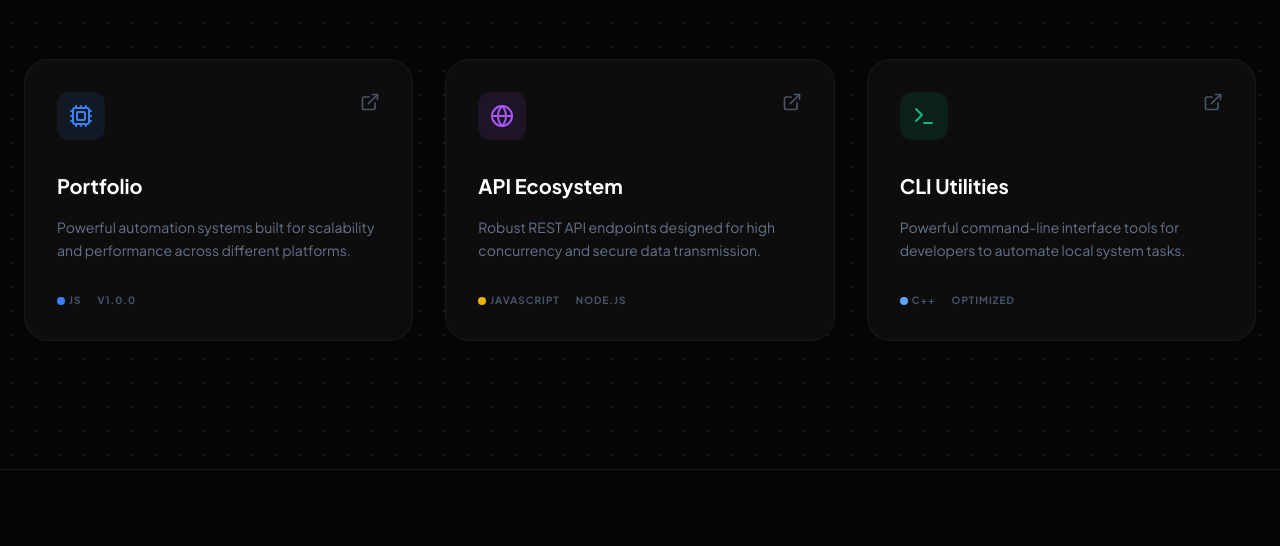
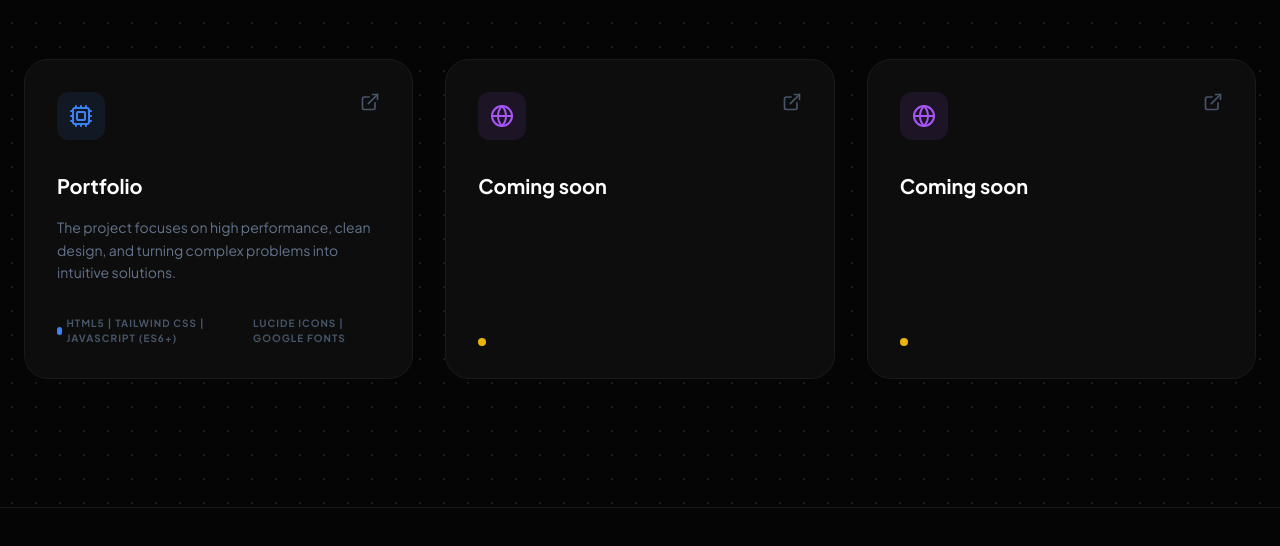
Before and after one commit to nadinadamsana11/my-portfolio, a plain HTML site: page index.html in a window 1280 px wide. Shown: the part 2557-3103 px from the top of the page. Drawn offline with nearby package versions, Linux system fonts and the light colour scheme.

Commit message:
Update index.html

```diff
--- a/index.html
+++ b/index.html
@@ -295,11 +295,11 @@
                     </div>
                     <h3 class="text-xl font-bold text-white mb-4 group-hover:text-blue-500 transition">Portfolio</h3>
                     <p class="text-sm text-slate-500 leading-relaxed mb-8 flex-grow">
-                        Powerful automation systems built for scalability and performance across different platforms.
+                        The project focuses on high performance, clean design, and turning complex problems into intuitive solutions.
                     </p>
                     <div class="flex items-center gap-4 text-[10px] font-bold text-slate-600 uppercase tracking-widest">
-                        <span class="flex items-center gap-1"><span class="w-2 h-2 rounded-full bg-blue-500"></span> JS</span>
-                        <span>v1.0.0</span>
+                        <span class="flex items-center gap-1"><span class="w-2 h-2 rounded-full bg-blue-500"></span> HTML5 | Tailwind CSS | JavaScript (ES6+)</span>
+                        <span>Lucide Icons | Google Fonts</span>
                     </div>
                 </div>
 
@@ -311,33 +311,34 @@
                         </div>
                         <a href="https://github.com/nadinadamsana11" target="_blank" class="text-slate-600 hover:text-white transition"><i data-lucide="external-link" class="w-5 h-5"></i></a>
                     </div>
-                    <h3 class="text-xl font-bold text-white mb-4 group-hover:text-purple-500 transition">API Ecosystem</h3>
+                    <h3 class="text-xl font-bold text-white mb-4 group-hover:text-purple-500 transition">Coming soon</h3>
                     <p class="text-sm text-slate-500 leading-relaxed mb-8 flex-grow">
-                        Robust REST API endpoints designed for high concurrency and secure data transmission.
+                        <!-- Description -->
                     </p>
                     <div class="flex items-center gap-4 text-[10px] font-bold text-slate-600 uppercase tracking-widest">
-                        <span class="flex items-center gap-1"><span class="w-2 h-2 rounded-full bg-yellow-500"></span> JavaScript</span>
-                        <span>Node.js</span>
+                        <span class="flex items-center gap-1"><span class="w-2 h-2 rounded-full bg-yellow-500"></span> <!-- Language--></span>
+                        <span><!-- Version --> </span>
                     </div>
                 </div>
 
                 <!-- Project Card -->
                 <div class="card-dark rounded-3xl p-8 flex flex-col group">
                     <div class="flex justify-between items-start mb-8">
-                        <div class="w-12 h-12 rounded-xl bg-emerald-500/10 flex items-center justify-center text-emerald-500 group-hover:bg-emerald-600 group-hover:text-white transition-all">
-                            <i data-lucide="terminal"></i>
+                        <div class="w-12 h-12 rounded-xl bg-purple-500/10 flex items-center justify-center text-purple-500 group-hover:bg-purple-600 group-hover:text-white transition-all">
+                            <i data-lucide="globe"></i>
                         </div>
                         <a href="https://github.com/nadinadamsana11" target="_blank" class="text-slate-600 hover:text-white transition"><i data-lucide="external-link" class="w-5 h-5"></i></a>
                     </div>
-                    <h3 class="text-xl font-bold text-white mb-4 group-hover:text-emerald-500 transition">CLI Utilities</h3>
+                    <h3 class="text-xl font-bold text-white mb-4 group-hover:text-purple-500 transition">Coming soon</h3>
                     <p class="text-sm text-slate-500 leading-relaxed mb-8 flex-grow">
-                        Powerful command-line interface tools for developers to automate local system tasks.
+                        <!-- Description -->
                     </p>
                     <div class="flex items-center gap-4 text-[10px] font-bold text-slate-600 uppercase tracking-widest">
-                        <span class="flex items-center gap-1"><span class="w-2 h-2 rounded-full bg-blue-400"></span> C++</span>
-                        <span>Optimized</span>
+                        <span class="flex items-center gap-1"><span class="w-2 h-2 rounded-full bg-yellow-500"></span> <!-- Language--></span>
+                        <span><!-- Version --> </span>
                     </div>
                 </div>
+
             </div>
         </div>
     </section>
```
